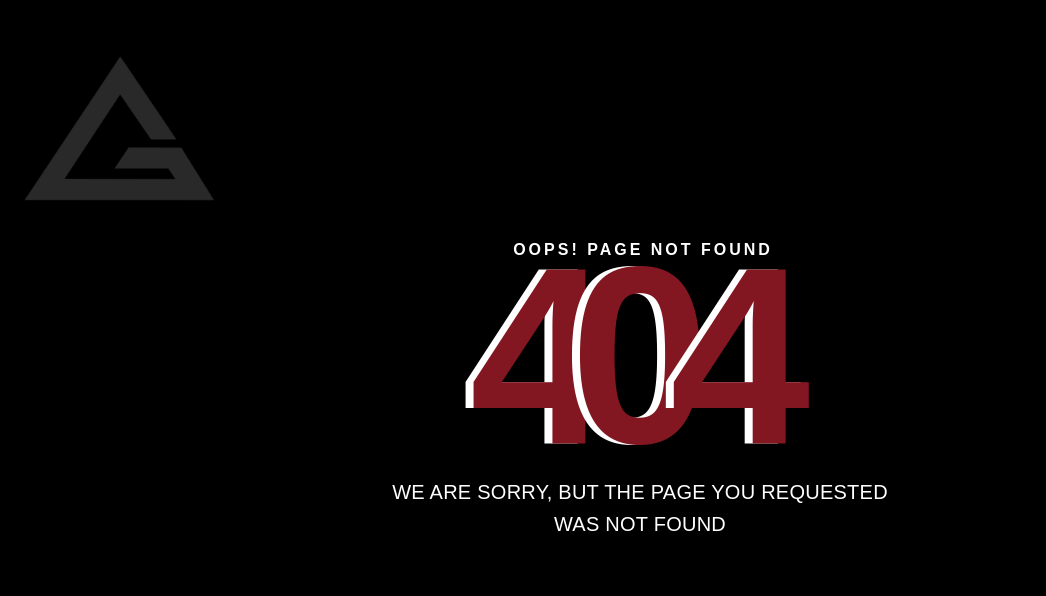
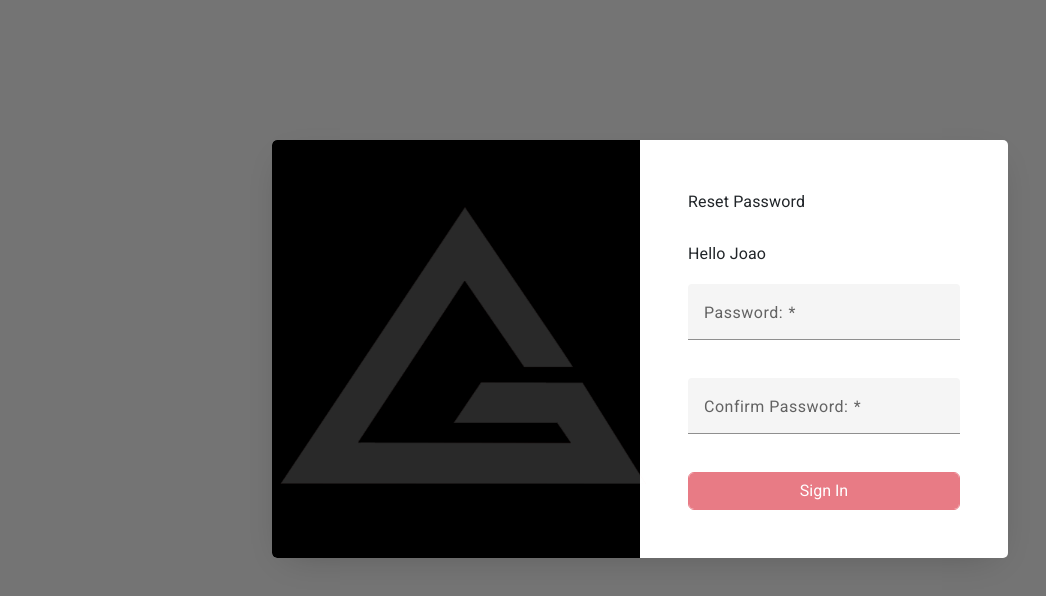
Before and after one commit to johnnygomes84/gbadmin-material, an Angular app: page /first-login/1 in a window 1280 px wide. Before the commit this address had no page. Shown: the top 596 px of the page, without its empty margins (0-1046 px from the left). Built offline with nearby package versions, Linux system fonts and the light colour scheme.

Commit message:
password match validator

```diff
--- a/src/app/app.module.ts
+++ b/src/app/app.module.ts
@@ -40,6 +40,7 @@ import { UserService } from './services/user.service';
 import { DeleteComponent } from './components/delete/delete.component';
 import { MatSlideToggleModule } from '@angular/material/slide-toggle';
 import { ResetPasswordComponent } from './components/reset-password/reset-password.component';
+import { FirstLoginComponent } from './components/first-login/first-login.component';
 
 
 
@@ -59,6 +60,7 @@ import { ResetPasswordComponent } from './components/reset-password/reset-passwo
     UserNewComponent,
     DeleteComponent,
     ResetPasswordComponent,
+    FirstLoginComponent,
   ],
   imports: [
     BrowserModule,
--- /dev/null
+++ b/src/app/components/first-login/first-login.component.css
@@ -0,0 +1,73 @@
+.ftco-section {
+    background-color: #747474;
+    height: 100vh;
+    padding: 10em 0;
+}
+
+.img {
+    background-color: black;
+}
+
+.img-center {
+    display: block;
+    margin-left: auto;
+    margin-right: auto;
+    max-height: 300px;
+    margin-top: 55px;
+}
+
+.forgot-pass a {
+    color: #dc3545;
+}
+
+.btn-primary {
+    background-color: #dc3545!important;
+    border-color: #dc3545!important;
+}
+
+.login-field {
+    width: 100%;
+}
+
+.wrap {
+    width: 100%;
+    overflow: hidden;
+    background: #fff;
+    border-radius: 5px;
+    -webkit-box-shadow: 0px 10px 34px -15px rgba(0, 0, 0, 0.24);
+    -moz-box-shadow: 0px 10px 34px -15px rgba(0, 0, 0, 0.24);
+    box-shadow: 0px 10px 34px -15px rgba(0, 0, 0, 0.24);
+}
+
+.img,
+.login-wrap {
+    width: 50%;
+}
+
+.login-wrap {
+    position: relative;
+    background: #fff h3;
+}
+
+.img,
+.login-wrap {
+    width: 50%;
+}
+
+@media (max-width: 991.98px) {
+    .img,
+    .login-wrap {
+        width: 100%;
+    }
+}
+
+@media (max-width: 767.98px) {
+    .wrap .img {
+        height: 250px;
+    }
+}
+
+.login-wrap {
+    position: relative;
+    background: #fff h3;
+}
--- /dev/null
+++ b/src/app/components/first-login/first-login.component.html
@@ -0,0 +1,44 @@
+<section class="ftco-section mat-elevation-z10">
+    <div class="container">
+        <div class="row justify-content-center">
+            <div class="col-md-10 col-lg-8">
+                <div class="wrap d-md-flex">
+                    <div class="img">
+                        <img class="img-center" src="../../../assets/img/footer-bg.png" alt="logo">
+                    </div>
+                    <div class="login-wrap p-4 p-md-5">
+                        <div class="d-flex">
+                            <div class="w-100">
+                                <h3 class="mb-4">Reset Password</h3>
+                            </div>
+                        </div>
+                        <form [formGroup]='resetPassForm' (ngSubmit)='submit()' autocomplete='off' class="signin-form">
+                            <div class="form-group mb-3">
+                                <h3>Hello Joao</h3>
+                            </div>
+                            <div class="form-group mb-3">
+                                <mat-form-field class="login-field">
+                                    <mat-label> Password: </mat-label>
+                                    <input matInput type='password' formControlName='password'>
+                                    <mat-error *ngIf="resetPassForm.controls['password'].hasError('required')">Please provide a valid password!</mat-error>
+                                    <mat-error *ngIf="resetPassForm.controls['password'].hasError('minlength')">Password must have more than 6 characters!</mat-error>
+                                </mat-form-field>
+                            </div>
+                            <div class="form-group mb-3">
+                                <mat-form-field class="login-field">
+                                    <mat-label> Confirm Password: </mat-label>
+                                    <input matInput type='password' formControlName='confirmPass'>
+                                    <mat-error *ngIf="resetPassForm.controls['confirmPass'].hasError('required')">Confirm Password is required!</mat-error>
+                                    <mat-error *ngIf="resetPassForm.controls['confirmPass'].hasError('passwordMismatch')">Password do not match!</mat-error>
+                                </mat-form-field>
+                            </div>
+                            <div class="form-group">
+                                <button type='submit' [disabled]='!resetPassForm.valid' class="form-control btn btn-primary rounded submit px-3">Sign In</button>
+                            </div>
+                        </form>
+                    </div>
+                </div>
+            </div>
+        </div>
+    </div>
+</section>
--- /dev/null
+++ b/src/app/components/first-login/first-login.component.ts
@@ -0,0 +1,64 @@
+import { Component } from '@angular/core';
+import { FormControl, Validators, FormGroup, AbstractControl, ValidatorFn, ValidationErrors } from '@angular/forms';
+import { ActivatedRoute, Router } from '@angular/router';
+import { UserService } from 'src/app/services/user.service';
+
+@Component({
+  selector: 'app-first-login',
+  templateUrl: './first-login.component.html',
+  styleUrls: ['./first-login.component.css']
+})
+export class FirstLoginComponent {
+
+  resetPassForm: FormGroup
+  id: string
+
+  constructor(
+    private activeRouter: ActivatedRoute,
+    private router: Router,
+    private userService: UserService) {
+
+      this.id = this.activeRouter.snapshot.params['id'];
+
+      this.resetPassForm = new FormGroup(
+        {
+          password: new FormControl(null, [Validators.required, Validators.minLength(6)]),
+          confirmPass: new FormControl(null, [Validators.required]),
+        },
+          this.passwordMatch('password', 'confirmPass')
+        );
+  }
+
+  submit() {
+    //this.userService.resetPassword()
+    console.log("You changed password");
+
+  }
+
+  passwordMatch(password: string, confirmPassword: string): ValidatorFn {
+    return (formGroup: AbstractControl): { [key: string]: any } | null => {
+      const passwordControl = formGroup.get(password);
+      const confirmPasswordControl = formGroup.get(confirmPassword);
+
+      if (!passwordControl || !confirmPasswordControl) {
+        return null;
+      }
+
+      if (
+        confirmPasswordControl.errors &&
+        !confirmPasswordControl.errors.passwordMismatch
+      ) {
+        return null;
+      }
+
+      if (passwordControl.value !== confirmPasswordControl.value) {
+        confirmPasswordControl.setErrors({ passwordMismatch: true });
+        return { passwordMismatch: true };
+      } else {
+        confirmPasswordControl.setErrors(null);
+        return null;
+      }
+    };
+  }
+
+}
--- a/src/app/components/login/login.component.html
+++ b/src/app/components/login/login.component.html
@@ -36,11 +36,6 @@
                             <div class="form-group">
                                 <button type='submit' [disabled]='!loginForm.valid' class="form-control btn btn-primary rounded submit px-3">Sign In</button>
                             </div>
-                            <div class="form-group d-block">
-                                <div class="forgot-pass">
-                                    <a href="#">Forgot Password</a>
-                                </div>
-                            </div>
                         </form>
                     </div>
                 </div>
```
Also changed, not shown: src/app/app-routing.module.ts (+6 -1 lines).
